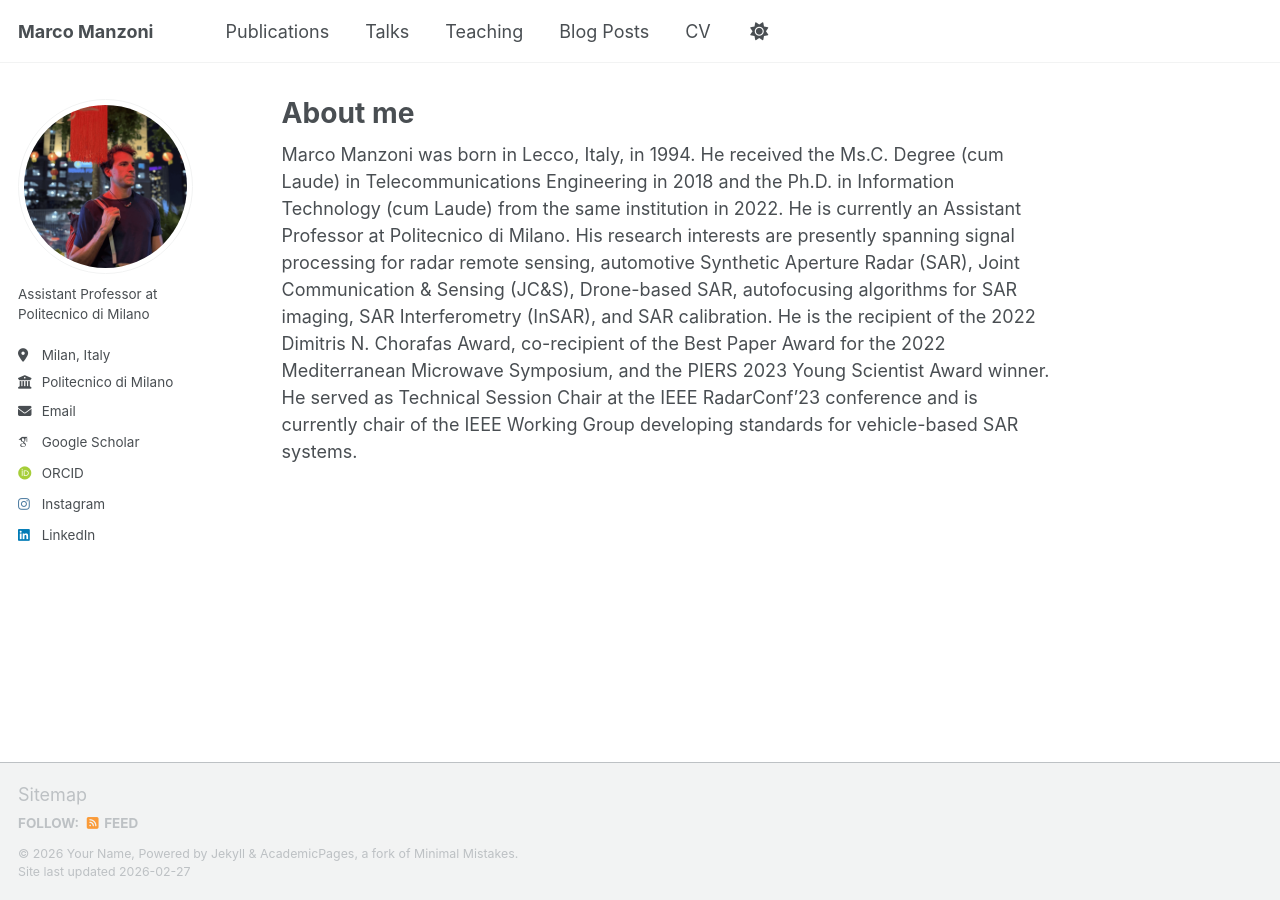
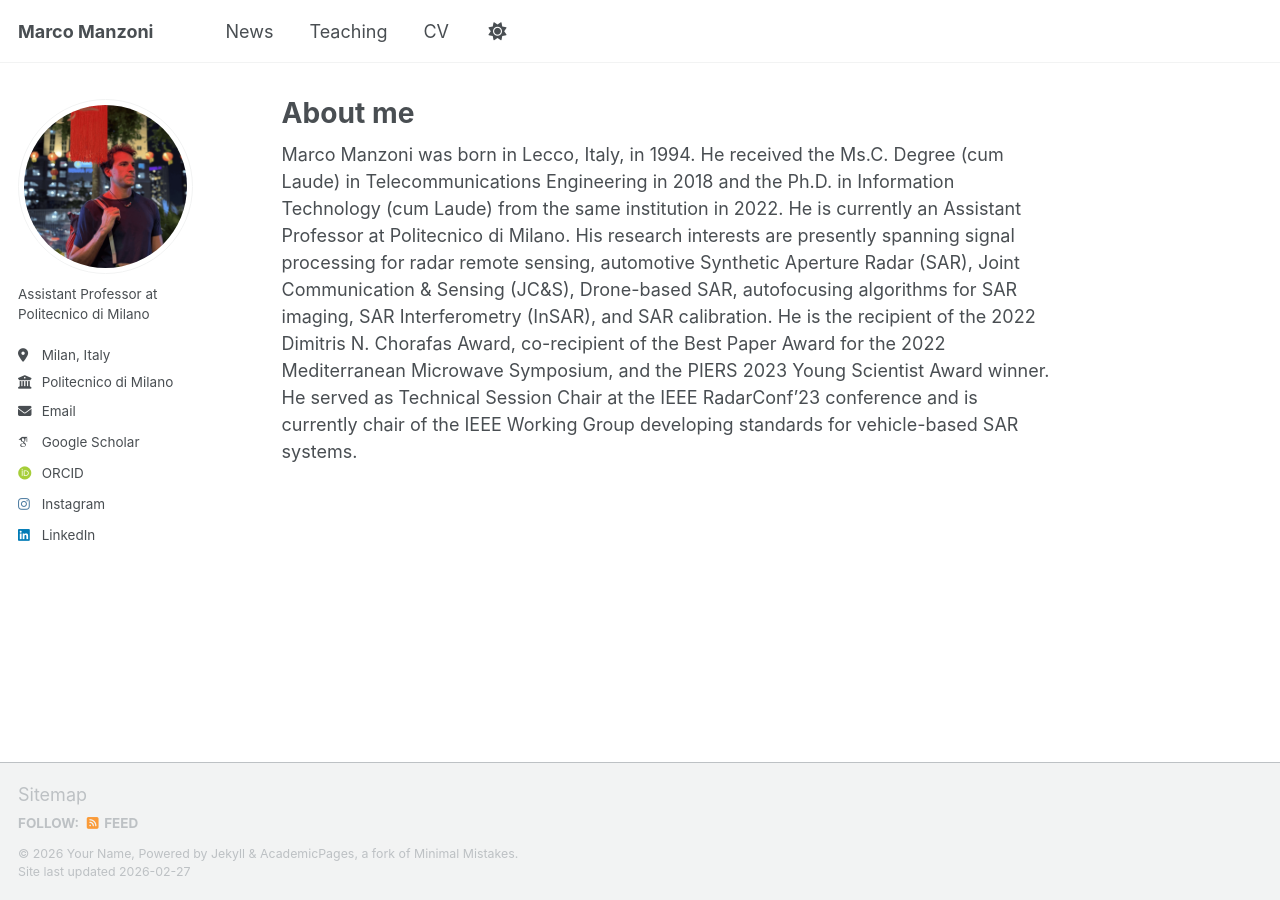
Before and after one commit to marcomanzoni/marcomanzoni.github.io, a Jekyll site: the page built from _pages/about.md, in a window 1280 px wide. Built offline with Jekyll 4.4.1, drawn with Linux system fonts in a browser that asks for light colours; some web fonts are replaced; a script that is not in the unit is left out.

Commit message:
Update navigation.yml

```diff
--- a/_data/navigation.yml
+++ b/_data/navigation.yml
@@ -8,11 +8,11 @@
 #      Markdown formatted page while the second is generated using JSON.
 
 main:
-  - title: "Publications"
-    url: /publications/
+  #- title: "Publications"
+  #  url: /publications/
 
-  - title: "Talks"
-    url: /talks/
+  - title: "News"
+    url: /news/
 
   - title: "Teaching"
     url: /teaching/
@@ -20,8 +20,8 @@ main:
   #- title: "Portfolio"
   #  url: /portfolio/
 
-  - title: "Blog Posts"
-    url: /year-archive/
+  #- title: "Blog Posts"
+  #  url: /year-archive/
 
   - title: "CV"
     url: /cv/
```
